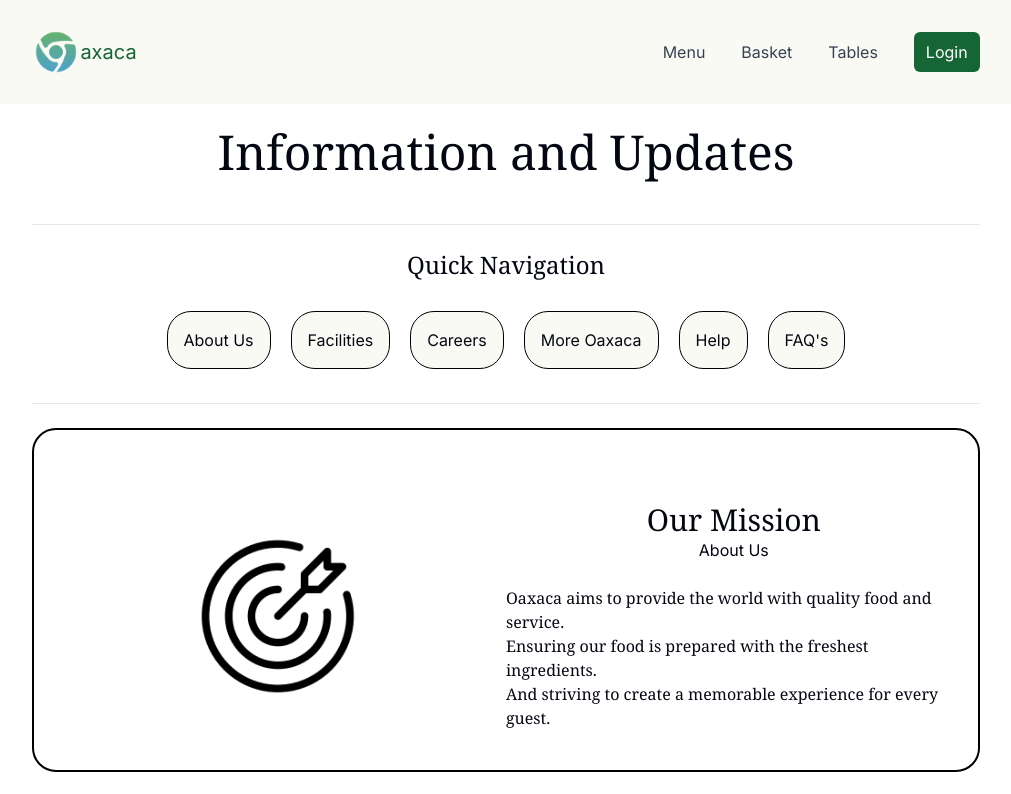
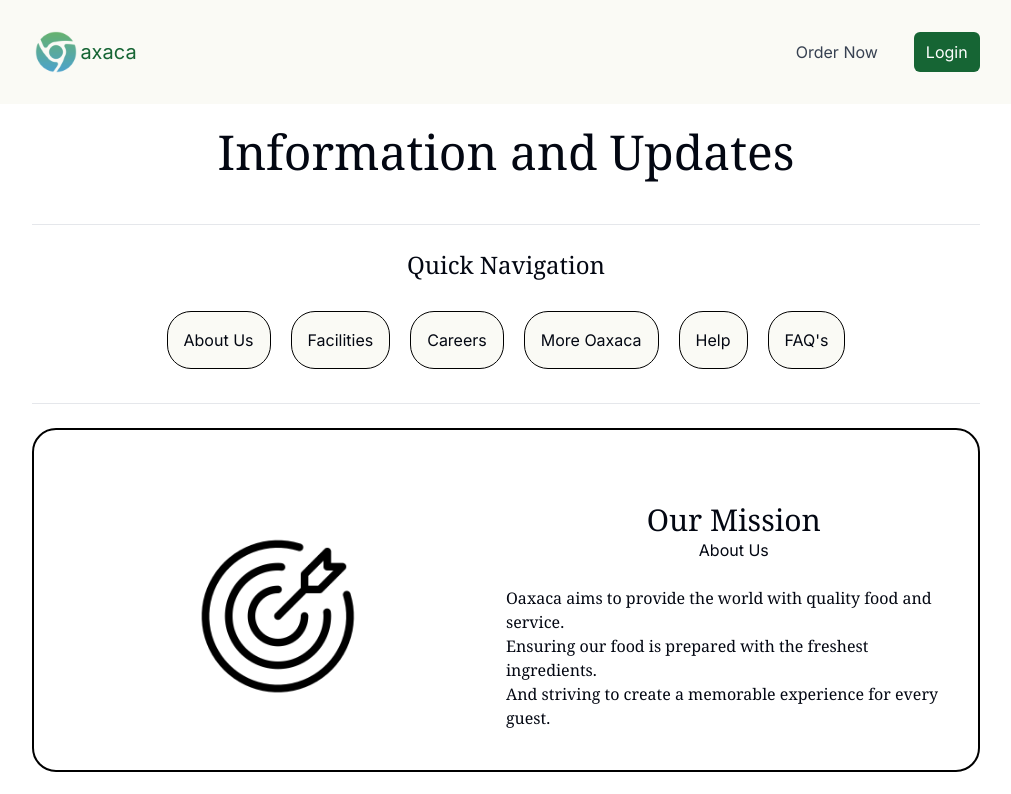
Before and after one commit to RealPhilos/resturant_website_team_project, a Next.js app in the folder frontend/: page /info in a window 1280 px wide. Shown: the top 794 px of the page, without its empty margins (134-1145 px from the left). Built offline with nearby package versions, Linux system fonts and the light colour scheme.

Commit message:
feat(navigation): update navbar to reflect user type

```diff
--- a/frontend/src/app/components/footer.jsx
+++ b/frontend/src/app/components/footer.jsx
@@ -50,10 +50,12 @@ export default function Footer() {
             </ul>
           </div>
           <div style={{ textAlign: "center" }}>
-          <a href="/" className="flex items-center text-green-800">
-        <img src="/Icon.png" alt="Oaxaca Icon" className="w-12 h-12" />
-        <span className="text-xl text-green-800">axaca</span>
-      </a>
+          <Link href="/">
+          <div className="flex items-center text-green-800">
+          <img src="/Icon.png" alt="Oaxaca Icon" className="w-12 h-12" />
+          <span className="text-xl text-green-800">axaca</span>
+          </div>
+      </Link>
           </div>
         </div>
 
--- a/frontend/src/app/components/nav-bar.jsx
+++ b/frontend/src/app/components/nav-bar.jsx
@@ -1,23 +1,54 @@
 "use client";
-
 import Link from "next/link";
 import React from "react";
-import AuthButton from "./auth-button";
+import { useState, useEffect, useContext } from 'react';
+import { AuthContext } from "../providers/auth";
+import OrderButton from "../components/order-now-button";
 
 function NavBar() {
+  const { user, setUser, isLoggedIn, setIsLoggedIn } = useContext(AuthContext);
+  const userType = user ? user.role : null;
+  const username = user ? user.username : null;
+
+  function logout() {
+    setIsLoggedIn(false);
+    setUser(null);
+    window.location.href = '/login'; // redirect to the login page
+  }
+
   return (
-    <div
-      className="bg-gray-300 px-[13vw] py-7 flex items-center justify-between"
-      style={{ backgroundColor: "#FAFAF5" }}
-    >
+    <div className="px-[13vw] py-7 flex items-center justify-between" style={{ backgroundColor: "#FAFAF5" }}>
       <Link href="/">
-        <div className="flex items-center text-green-800 cursor-pointer">
+          <div className="flex items-center text-green-800">
           <img src="/Icon.png" alt="Oaxaca Icon" className="w-12 h-12" />
           <span className="text-xl text-green-800">axaca</span>
           </div>
       </Link>
 
       <div className="flex gap-9 text-gray-700 items-center">
+        {isLoggedIn ? (
+          userType === "Waiter" ? (
+            <>
+              <Link href="/menu">
+                <span>Menu</span>
+              </Link>
+              <Link href="/table">
+                <span>Tables</span>
+              </Link>
+            </>
+          ) : userType === "Chef" ? (
+            <>
+            <Link href="/menu">
+              <span>Menu</span>
+            </Link>
+            <Link href="/dashboard">
+                <span>
+                  Dashboard
+                </span>
+            </Link>
+            </>
+          ) : (
+            <>
               <Link href="/menu">
                 <span>Menu</span>
               </Link>
@@ -27,7 +58,29 @@ function NavBar() {
               <Link href="/table">
                 <span>Tables</span>
               </Link>
-        <AuthButton />
+            </>
+          )
+        ) : null}
+        {isLoggedIn ? (
+          <div>
+            <span className="capitalize mr-4 border border-l-black border-l-2 border-r-0 pl-2 border-t-0 border-b-0">
+              Hello, {username}
+            </span>
+            <Link href="/login">
+              <button className="bg-green-800 text-white px-3 py-2 rounded-md" onClick={logout}>Logout</button>
+            </Link>
+          </div>
+        ) : (
+          <>
+          <OrderButton userType={userType} isLoggedIn={isLoggedIn}
+          overrideClassName="flex gap-9 text-gray-700 items-center"
+          buttonText="Order Now"
+           />
+          <Link href="/login">
+            <button className="bg-green-800 text-white px-3 py-2 rounded-md">Login</button>
+          </Link>
+          </>
+        )}
       </div>
     </div>
   );
--- a/frontend/src/app/components/order-now-button.jsx
+++ b/frontend/src/app/components/order-now-button.jsx
@@ -2,7 +2,7 @@ import Link from 'next/link';
 import { useRouter } from "next/navigation";
 import { useToast } from "@/components/ui/use-toast";
 
-const OrderButton = ({ userType, isLoggedIn }) => {
+const OrderButton = ({ userType, isLoggedIn, overrideClassName, buttonText }) => {
   const router = useRouter();
   const { toast } = useToast();
 
@@ -18,18 +18,21 @@ const OrderButton = ({ userType, isLoggedIn }) => {
     router.push("/login");
   };
 
+  const buttonClass = overrideClassName ? overrideClassName : "bg-green-800 text-white px-3 py-2 rounded-md";
+  const text = buttonText ? buttonText : "Order Now";
+
   return isLoggedIn && userType === "Customer" ? (
     <Link href="/menu">
-      <button className="bg-green-800 text-white px-3 py-2 rounded-md">
-        Order Now
+      <button className={buttonClass}>
+      {text}
       </button>
     </Link>
   ) : (
     <button
-      className="bg-green-800 text-white px-3 py-2 rounded-md"
+    className={buttonClass}
       onClick={handleClick}
     >
-      Order Now
+      {text}
     </button>
   );
 };
```
Lines whose indentation alone changed are shown as unchanged.
